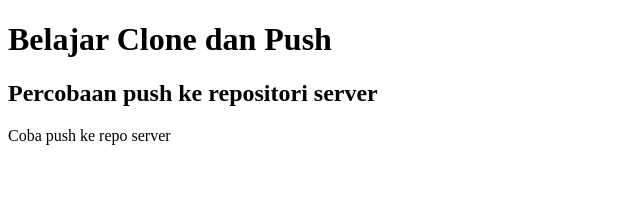
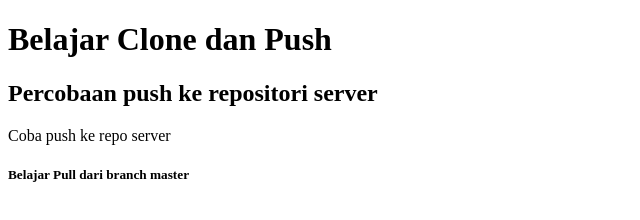
Before and after one commit to hamdanhamdani293/git-belajar, a plain HTML site: page index.html in a window 1280 px wide. Shown: the whole page, without its empty margins (0-640 px from the left). Drawn offline with Linux system fonts and the light colour scheme.

Commit message:
tambahan h5 dari branch master
h5 branch master

```diff
--- a/index.html
+++ b/index.html
@@ -8,6 +8,7 @@
     <h1>Belajar Clone dan Push</h1>
     <h2>Percobaan push ke repositori server</h2>
     <div>Coba push ke repo server</div>
+    <h5>Belajar Pull dari branch master</h5>
 </body>
 
 </html>
```
